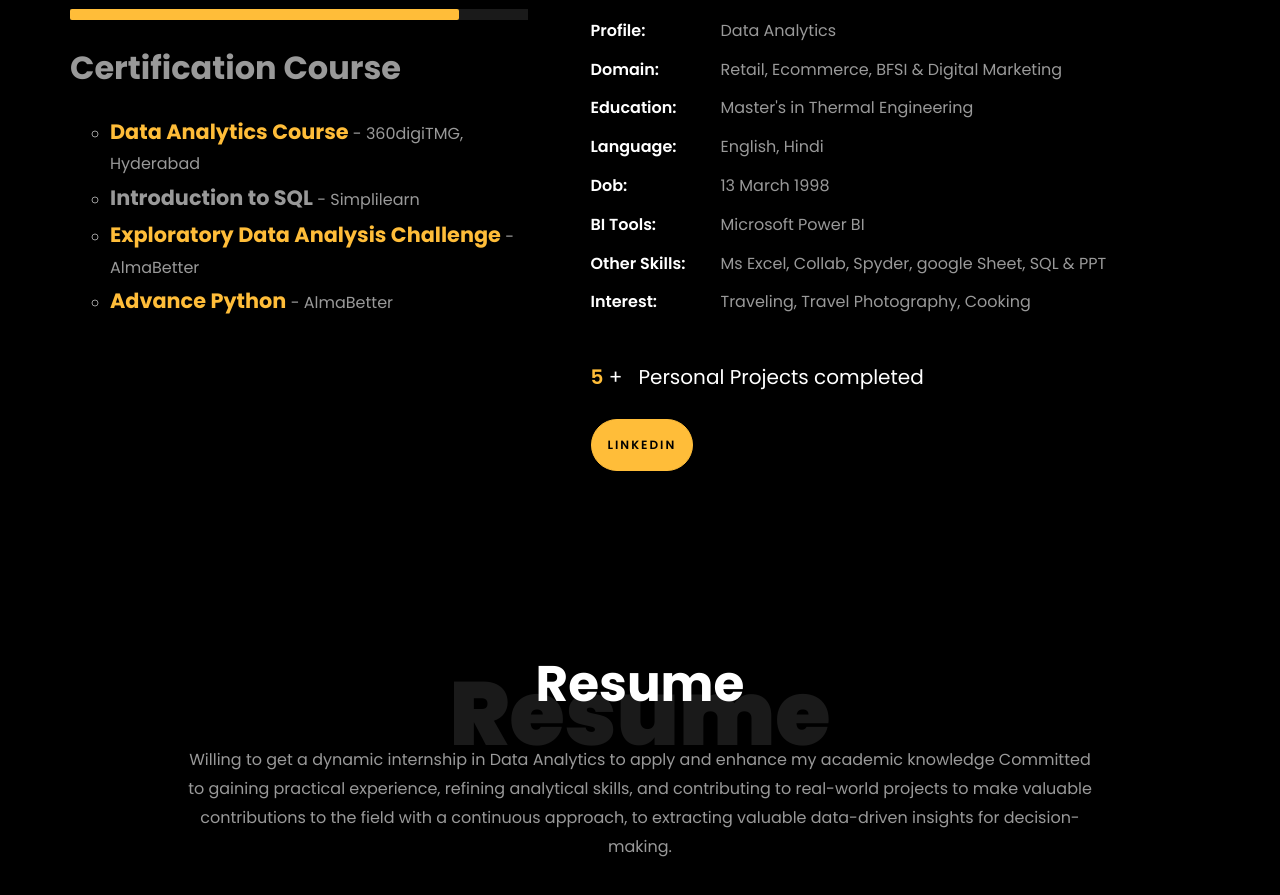
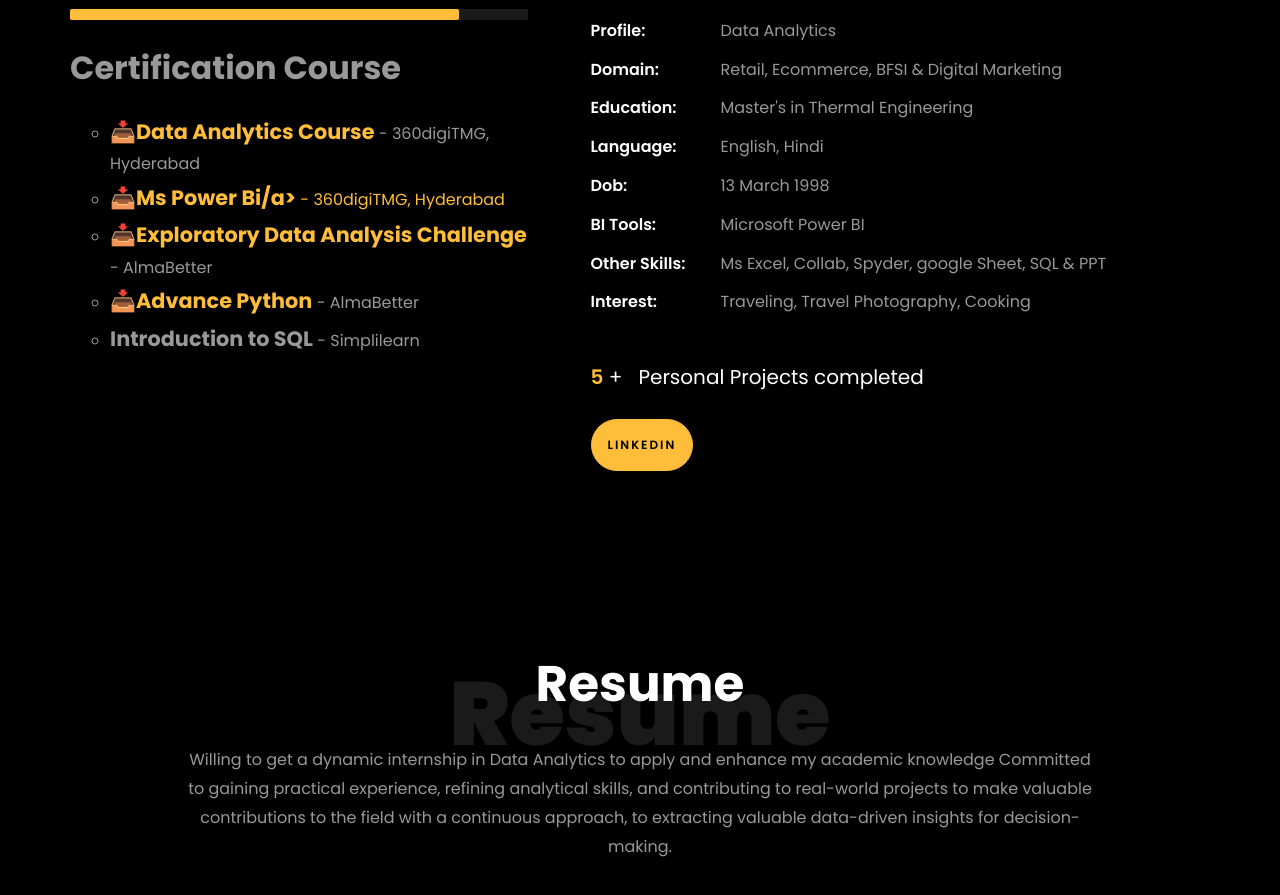
Before and after one commit to Abhinavjra/Abhinavraj.github.io, a plain HTML site: page index.html in a window 1280 px wide. Shown: the part 1445-2340 px from the top of the page. Drawn offline with Linux system fonts and the light colour scheme; animation ran at ten frames a second; files whose address does not match are found by name.

Commit message:
Update index.html

```diff
--- a/index.html
+++ b/index.html
@@ -265,10 +265,11 @@
 										<p><strong class="mb-4" style="font-size: 2.0em;">Certification Course</strong></p>
 										<ul style="list-style-type:none; padding-left: 0;">
 										<ul>
-											<li><strong style="font-size: 1.3em;"><a href="https://drive.google.com/file/d/10Jg2oFeFfnpZTojNy4u3h-BGPGQOuHh1/view?usp=sharing" target="_blank">Data Analytics Course</a></strong> - 360digiTMG, Hyderabad</li>
+											<li><strong style="font-size: 1.3em;"><a href="https://drive.google.com/file/d/10Jg2oFeFfnpZTojNy4u3h-BGPGQOuHh1/view?usp=sharing" target="_blank">📥Data Analytics Course</a></strong> - 360digiTMG, Hyderabad</li>
+											<li><strong style="font-size: 1.3em;"><a href="https://drive.google.com/file/d/1PvXtLzqG0HrlFV1_UoU-9FC1uoJo1pcO/view?usp=sharing" target="_blank">📥Ms Power Bi/a></strong> - 360digiTMG, Hyderabad</li>
+											<li><strong style="font-size: 1.3em;"><a href="https://drive.google.com/file/d/1YLLXg7CBK-pYIlNQk6XhtUONAqYQSwID/view?usp=sharing" target="_blank">📥Exploratory Data Analysis Challenge</a></strong> - AlmaBetter</li>
+											<li><strong style="font-size: 1.3em;"><a href="https://drive.google.com/file/d/1DhmhhlyRWdaUx8pHiHhQRN--o5sODC1t/view?usp=sharing" target="_blank">📥Advance Python </a></strong> - AlmaBetter</li>
 											<li><strong style="font-size: 1.3em;">Introduction to SQL</strong>   - Simplilearn</li>
-											<li><strong style="font-size: 1.3em;"><a href="https://drive.google.com/file/d/1YLLXg7CBK-pYIlNQk6XhtUONAqYQSwID/view?usp=sharing" target="_blank">Exploratory Data Analysis Challenge</a></strong> - AlmaBetter</li>
-											<li><strong style="font-size: 1.3em;"><a href="https://drive.google.com/file/d/1DhmhhlyRWdaUx8pHiHhQRN--o5sODC1t/view?usp=sharing" target="_blank">Advance Python </a></strong> - AlmaBetter</li>
 
 									</ul>
 
```
